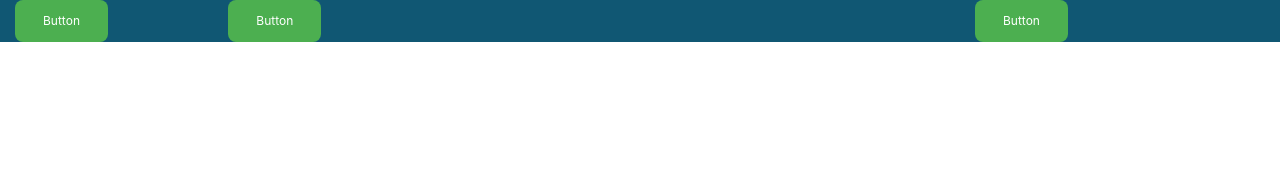
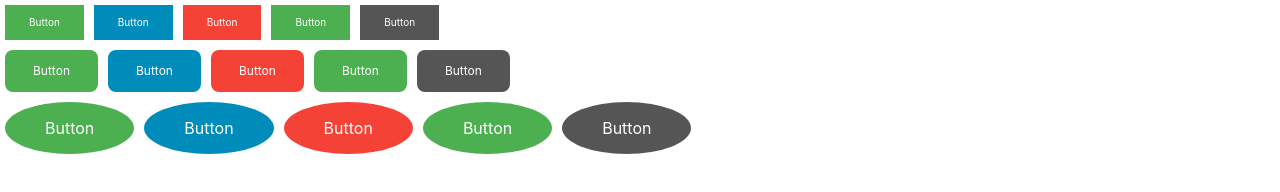
Before and after one commit to Thetuanphan/My_snippet_web, a plain HTML site: page index.html in a window 1280 px wide. Drawn offline with Linux system fonts and the light colour scheme.

Commit message:
Update 1.1

```diff
--- a/index.html
+++ b/index.html
@@ -11,16 +11,58 @@
     <link rel="stylesheet" href="style.css"/>
 
     <!--Header-->
-    <div class="container-fluid jbg-color-cyan4">
+    <div class="container-fluid">
         <div class="row">
-            <div class="col-md-2">
+            <div class="margin-auto-5px">
+                <a class="jbtn jbtn-green jbtn-sm" href="#">Button</a>
+            </div>
+            <div>
+                <a class="jbtn jbtn-blue jbtn-sm" href="#">Button</a>
+            </div>
+            <div>
+                <a class="jbtn jbtn-red jbtn-sm" href="#">Button</a>
+            </div>
+            <div class="margin-auto-5px">
+                <a class="jbtn jbtn-green jbtn-sm" href="#">Button</a>
+            </div>
+            <div class="margin-auto-5px">
+                <a class="jbtn jbtn-black jbtn-sm" href="#">Button</a>
+            </div>
+        </div>
+
+        <div class="row">
+            <div class="margin-auto-5px">
                 <a class="jbtn jbtn-green jbtn-md jbtn-rounded" href="#">Button</a>
             </div>
-            <div class="col-md-7">
+            <div>
+                <a class="jbtn jbtn-blue jbtn-md jbtn-rounded" href="#">Button</a>
+            </div>
+            <div>
+                <a class="jbtn jbtn-red jbtn-md jbtn-rounded" href="#">Button</a>
+            </div>
+            <div class="margin-auto-5px">
                 <a class="jbtn jbtn-green jbtn-md jbtn-rounded" href="#">Button</a>
             </div>
-            <div class="col-md-3">
-                <a class="jbtn jbtn-green jbtn-md jbtn-rounded" href="#">Button</a>
+            <div class="margin-auto-5px">
+                <a class="jbtn jbtn-black jbtn-md jbtn-rounded" href="#">Button</a>
+            </div>
+        </div>
+
+        <div class="row">
+            <div class="margin-auto-5px">
+                <a class="jbtn jbtn-green jbtn-lg jbtn-oval" href="#">Button</a>
+            </div>
+            <div>
+                <a class="jbtn jbtn-blue jbtn-lg jbtn-oval" href="#">Button</a>
+            </div>
+            <div>
+                <a class="jbtn jbtn-red jbtn-lg jbtn-oval" href="#">Button</a>
+            </div>
+            <div class="margin-auto-5px">
+                <a class="jbtn jbtn-green jbtn-lg jbtn-oval" href="#">Button</a>
+            </div>
+            <div class="margin-auto-5px">
+                <a class="jbtn jbtn-black jbtn-lg jbtn-oval" href="#">Button</a>
             </div>
         </div>
     </div>
--- a/style.css
+++ b/style.css
@@ -25,3 +25,24 @@
 .right{
     text-align: right;
 }
+.top{
+    text-align: top;
+}
+.bottom{
+    text-align: bottom;
+}
+.margin-auto-5px{
+    margin: 5px;
+}
+.margin-auto-10px{
+    margin: 10px;
+}
+.margin-auto-15px{
+    margin: 15px;
+}
+.margin-auto-20px{
+    margin:20px;
+}
+.row div{
+    margin: 5px;
+}
```
